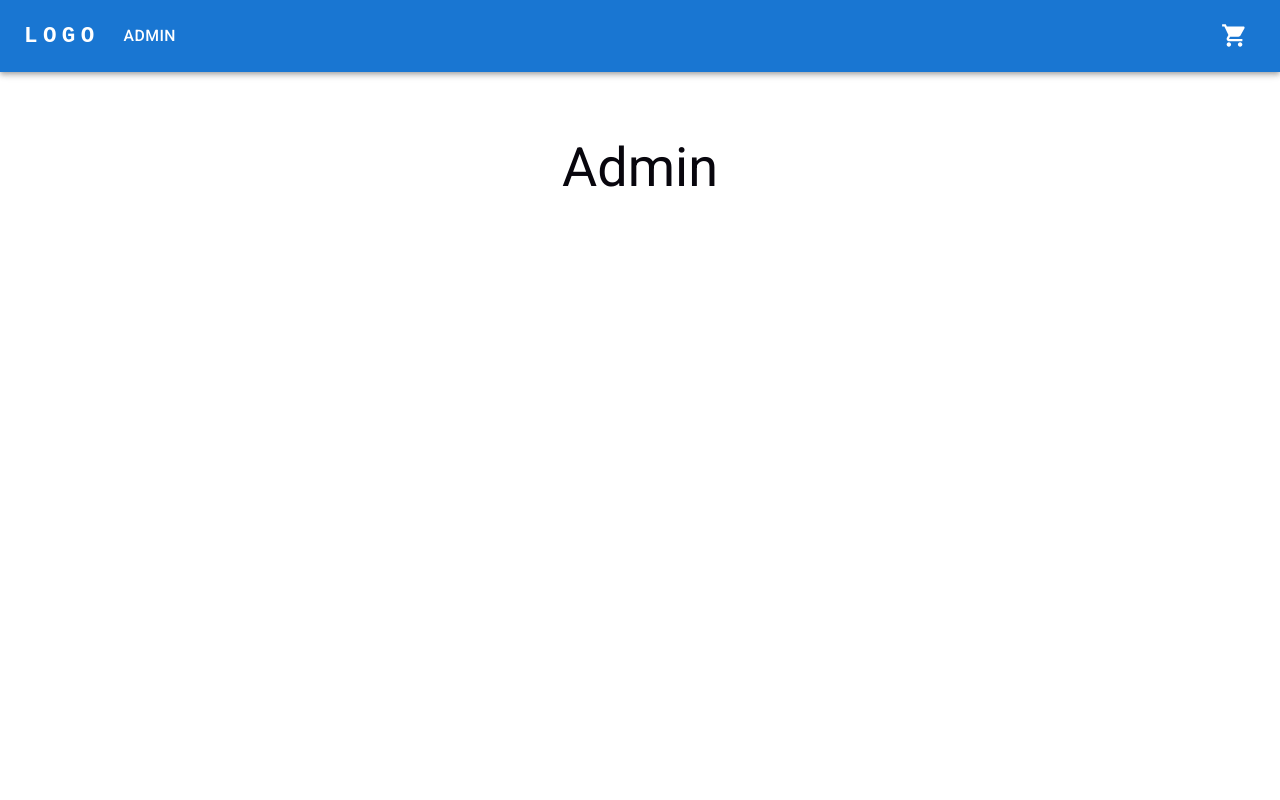
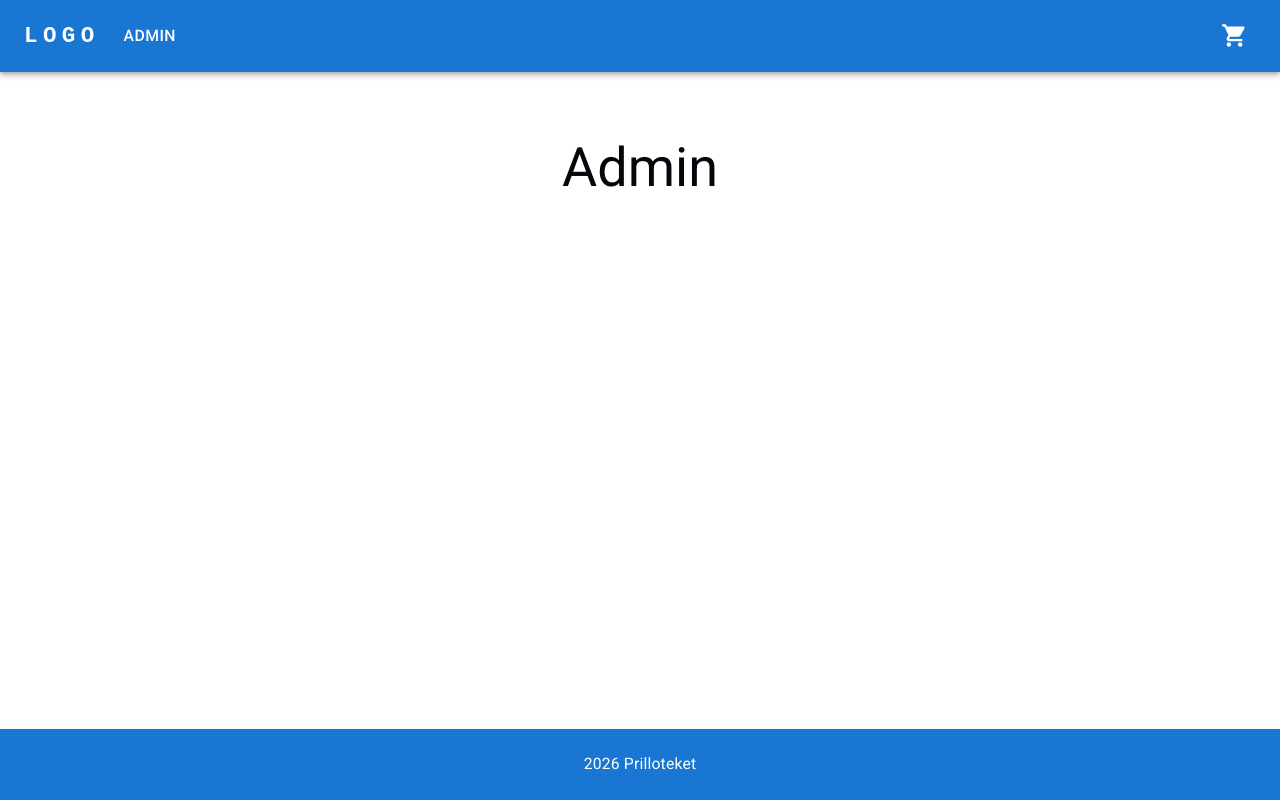
Before and after one commit to adamwidar-92/InlWebbshop3, a React (Vite) app in the folder web/: page /admin in a window 1280 px wide. Built offline with nearby package versions, Linux system fonts and the light colour scheme.

Commit message:
Lagt till footer i gemensam layout

```diff
--- a/web/src/App.tsx
+++ b/web/src/App.tsx
@@ -1,11 +1,12 @@
-import { BrowserRouter, Routes, Route } from 'react-router-dom'
 import { Box } from '@mui/material'
+import { BrowserRouter, Route, Routes } from 'react-router-dom'
 import Header from './components/Header'
+import Footer from './components/Footer'
+import Admin from './pages/Admin'
+import Checkout from './pages/Checkout'
+import Confirmation from './pages/Confirmation'
 import Home from './pages/Home'
 import Products from './pages/Products'
-import Checkout from './pages/Checkout'
-import Confirmation from './pages/Confirmation'
-import Admin from './pages/Admin'
 
 export default function App() {
   return (
@@ -21,6 +22,7 @@ export default function App() {
             <Route path="/admin" element={<Admin />} />
           </Routes>
         </Box>
+        <Footer />
       </Box>
     </BrowserRouter>
   )
--- /dev/null
+++ b/web/src/components/Footer.tsx
@@ -0,0 +1,20 @@
+import { Box, Container, Typography } from "@mui/material";
+
+export default function Footer() {
+    return (
+        <Box component="footer"
+            sx={{
+                backgroundColor: 'primary.main',
+                color: 'primary.contrastText',
+                py: 3,
+                mt: 'auto'
+            }}
+        >
+            <Container maxWidth="xl">
+                <Typography variant="body2" align="center">
+                    2026 Prilloteket
+                </Typography>
+            </Container>
+            </Box>
+    )
+}
```
